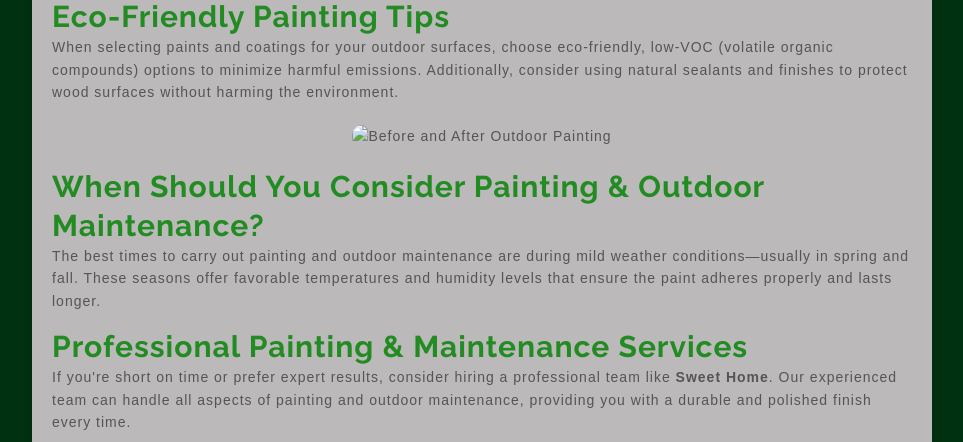
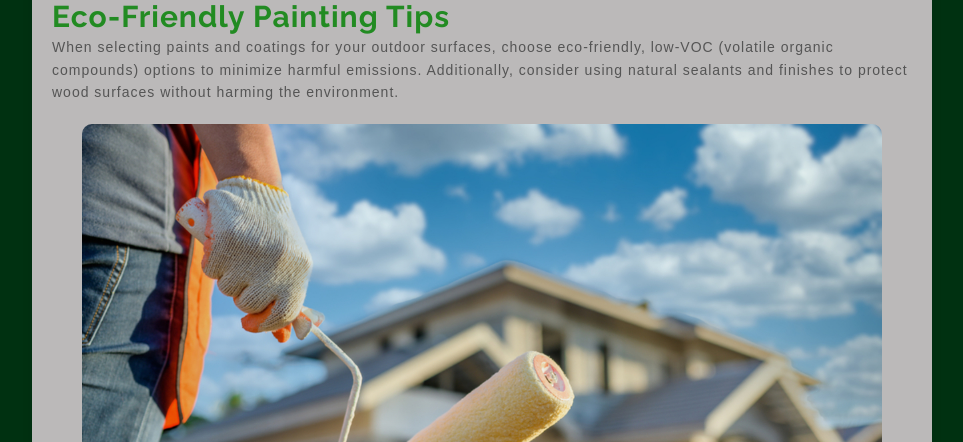
Before and after one commit to crypt0gh/SH, a plain HTML site: page posts/painting.html in a window 1280 px wide. Shown: the part 1434-1876 px from the top of the page, without its empty margins (158-1121 px from the left). Drawn offline with Linux system fonts and the light colour scheme; files that its build step writes are made by us from their sources; files whose address does not match are found by name.

Commit message:
Update painting.html

```diff
--- a/posts/painting.html
+++ b/posts/painting.html
@@ -155,7 +155,7 @@
         <p>When selecting paints and coatings for your outdoor surfaces, choose eco-friendly, low-VOC (volatile organic compounds) options to minimize harmful emissions. Additionally, consider using natural sealants and finishes to protect wood surfaces without harming the environment.</p>
 
         <div class="img-section">
-            <img src="../img/news/paiting1.jpg" alt="Before and After Outdoor Painting">
+            <img src="../img/news/paitin1.jpg" alt="Before and After Outdoor Painting">
         </div>
 
         <h2>When Should You Consider Painting & Outdoor Maintenance?</h2>
```
